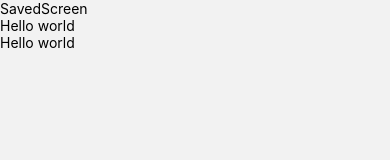
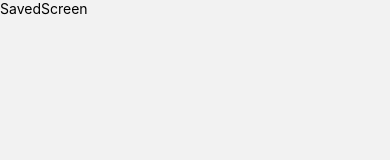
Before and after one commit to MICHAELKITH/booking_mobile_app, a React Native app: screen /Saved in a window 390 px wide. Shown: the top 160 px of the page. Built offline with nearby package versions, Linux system fonts and the light colour scheme.

Commit message:
App changes

```diff
--- a/screens/SavedScreen.js
+++ b/screens/SavedScreen.js
@@ -5,8 +5,6 @@ const SavedScreen = () => {
   return (
     <View>
       <Text>SavedScreen</Text>
-      <Text>Hello world</Text>
-      <Text>Hello world</Text>
     </View>
   )
 }
```
